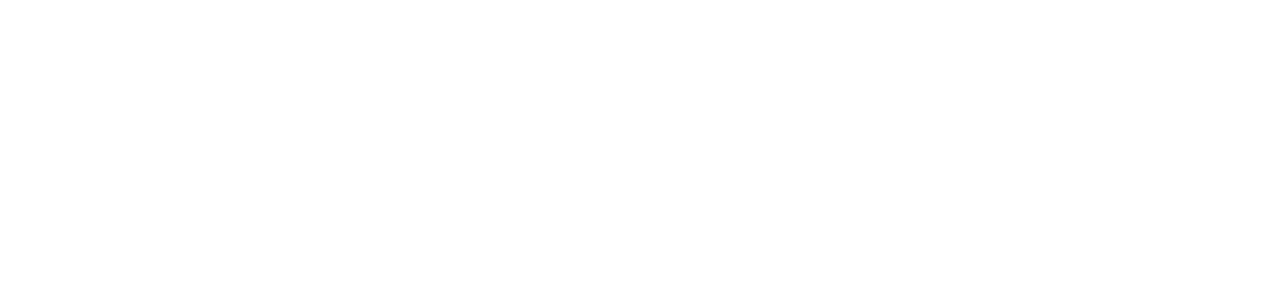
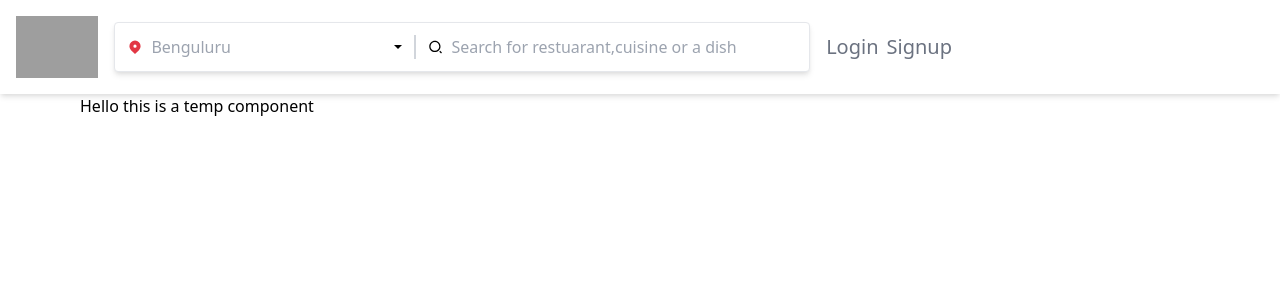
Before and after one commit to Abhi300399/zomato-clone, a React (Create React App) app in the folder client/: page / in a window 1280 px wide. Shown: the top 300 px of the page. Built offline with nearby package versions, Linux system fonts and the light colour scheme; grey boxes are pictures that could not be loaded.

Commit message:
add navbar

```diff
--- a/client/src/App.jsx
+++ b/client/src/App.jsx
@@ -1,6 +1,14 @@
+//HOC
+import HomeLayoutHOC from "./HOC/Home.Hoc";
+
+//Component
+import Temp from "./components/temp";
+
 function App() {
   return (
-    <div></div>
+    <>
+        <HomeLayoutHOC path="/" exact component={Temp} />
+    </>
     );
 }
 
--- /dev/null
+++ b/client/src/HOC/Home.Hoc.jsx
@@ -0,0 +1,21 @@
+import React from "react";
+import {Route} from "react-router-dom";
+
+//Layout
+import HomeLayout from "../Layout/Home.layout";
+
+const HomeLayoutHOC=({component: Component,...rest})=>{
+        return (
+        <>
+        <Route {...rest} component={(props)=>(
+                <HomeLayout>
+                    <Component {...props}/>
+                </HomeLayout>
+             )
+         }
+    />
+    </>
+    );
+}
+
+export default HomeLayoutHOC;
--- /dev/null
+++ b/client/src/Layout/Home.layout.jsx
@@ -0,0 +1,16 @@
+import React from "react";
+
+//Components
+import Navbar from "../components/Navbar";
+
+const HomeLayout=(props)=>{
+    return <>
+    <Navbar />
+    <div className="container mx-auto px-4 lg:px-20">
+            {props.children}
+    </div>
+
+    </>;
+}
+
+export default HomeLayout;
--- /dev/null
+++ b/client/src/components/Navbar/index.jsx
@@ -0,0 +1,82 @@
+import React from "react";
+import {FaUserAlt} from "react-icons/fa";
+import {HiLocationMarker} from "react-icons/hi";
+import {IoMdArrowDropdown,IoMdArrowDropup} from "react-icons/io";
+import {RiSearch2Line} from "react-icons/ri";
+const MobileNav=()=>{
+        return (
+            <div className="flex items-center justify-between w-full md:hidden">
+                  <div className="w-28">
+                        <img src="https://b.zmtcdn.com/web_assets/b40b97e677bc7b2ca77c58c61db266fe1603954218.png" alt="logo" className="w-full h-full" />
+                  </div>
+                <div className="flex items-center gap-3">
+                     <button className="bg-zomato-400 text-white py-2 px-3 rounded-full">Use App</button>
+                        <span className="border p-2 border-gray-300 text-zomato-400 rounded-full">
+                            <FaUserAlt/>
+                        </span>
+                </div>
+            </div>
+        )
+};
+
+const MediumNav=()=>{
+    return <>
+        <div className="hidden gap-4 md:flex w-full items-center justify-between lg:w-3/4">
+                 <div className="w-28">
+                        <img src="https://b.zmtcdn.com/web_assets/b40b97e677bc7b2ca77c58c61db266fe1603954218.png" alt="logo" className="w-full h-full" />
+                 </div>
+                 <div className="w-full bg-white shadow-md p-3 border border-gray-200 rounded flex items-center gap-3">
+                     <div className="flex items-center gap-2 border-r-2 border-gray-300 pr-2">
+                        <span className="text-zomato-400"><HiLocationMarker/></span>
+                        <input type="text" placeholder="Benguluru"  className="focus:outline-none"/>
+                        <IoMdArrowDropdown/>
+                     </div>
+                     <div className="flex items-center gap-2 w-full">
+                         <RiSearch2Line/>
+                         <input type="search" placeholder="Search for restuarant,cuisine or a dish" className="w-full focus:outline-none"/>
+                     </div>
+                 </div>
+                     <div className="flex gap-2">
+                     <button className="text-gray-500 hover:text-gray-800 text-xl">Login</button>
+                     <button className="text-gray-500 hover:text-gray-800 text-xl">Signup</button>
+                     </div>
+        </div>
+    </>;
+}
+
+const LargeNav=()=>{
+    return <>
+    <div className="hidden gap-4 md:flex w-full items-center justify-between ">
+             <div className="w-28">
+                    <img src="https://b.zmtcdn.com/web_assets/b40b97e677bc7b2ca77c58c61db266fe1603954218.png" alt="logo" className="w-full h-full" />
+             </div>
+             <div className="w-full bg-white shadow-md p-3 border border-gray-200 rounded flex items-center gap-3">
+                 <div className="flex items-center gap-2 border-r-2 border-gray-300 pr-2">
+                    <span className="text-zomato-400"><HiLocationMarker/></span>
+                    <input type="text" placeholder="Benguluru"/>
+                    <IoMdArrowDropdown/>
+                 </div>
+                 <div className="flex items-center gap-2">
+                     <RiSearch2Line/>
+                     <input type="search" placeholder="Search for restuarant,cuisine or a dish"/>
+                 </div>
+             </div>
+                 <div className="flex gap-2">
+                 <button className="text-gray-500 hover:text-gray-800 text-xl">Login</button>
+                 <button className="text-gray-500 hover:text-gray-800 text-xl">Signup</button>
+                 </div>
+    </div>
+    </>;
+}
+
+const Navbar=()=>{
+    return (<>
+        <nav className="p-4 flex items-center bg-white shadow-md w-full">
+                 <MobileNav />
+                 <MediumNav />
+        </nav>
+    </>
+    );
+};
+
+export default Navbar;
--- /dev/null
+++ b/client/src/components/temp.jsx
@@ -0,0 +1,7 @@
+import React from "react";
+
+const Temp=()=>{
+    return <div>Hello this is a temp component</div>;
+};
+
+export default Temp;
--- a/client/src/index.jsx
+++ b/client/src/index.jsx
@@ -1,11 +1,14 @@
 import React from 'react';
 import ReactDOM from 'react-dom';
+import {BrowserRouter} from "react-router-dom";
 import './index.css';
 import App from './App.jsx';
 
 ReactDOM.render(
   <React.StrictMode>
+    <BrowserRouter>
     <App />
+    </BrowserRouter>
   </React.StrictMode>,
   document.getElementById('root')
 );
--- a/client/tailwind.config.js
+++ b/client/tailwind.config.js
@@ -2,7 +2,22 @@ module.exports = {
   purge: ['./src/**/*.{js,jsx,ts,tsx}', './public/index.html'],
   darkMode: false, // or 'media' or 'class'
   theme: {
-    extend: {},
+    extend: {
+      colors:{
+        zomato:{
+          50: '#ffe5e7',
+          100: '#fabac0',
+          200: '#f18f96',
+          300: '#e9626d',
+          400: '#e23744',
+          500: '#c81d2a',
+          600: '#9d1520',
+          700: '#700d16',
+          800: '#46060c',
+          900: '#1e0002',
+      }
+    }
+    },
   },
   variants: {
     extend: {},
```
Also changed, not shown: client/package.json (+6 -4 lines), 1 other file (tests, documents, lock files or other folders).
